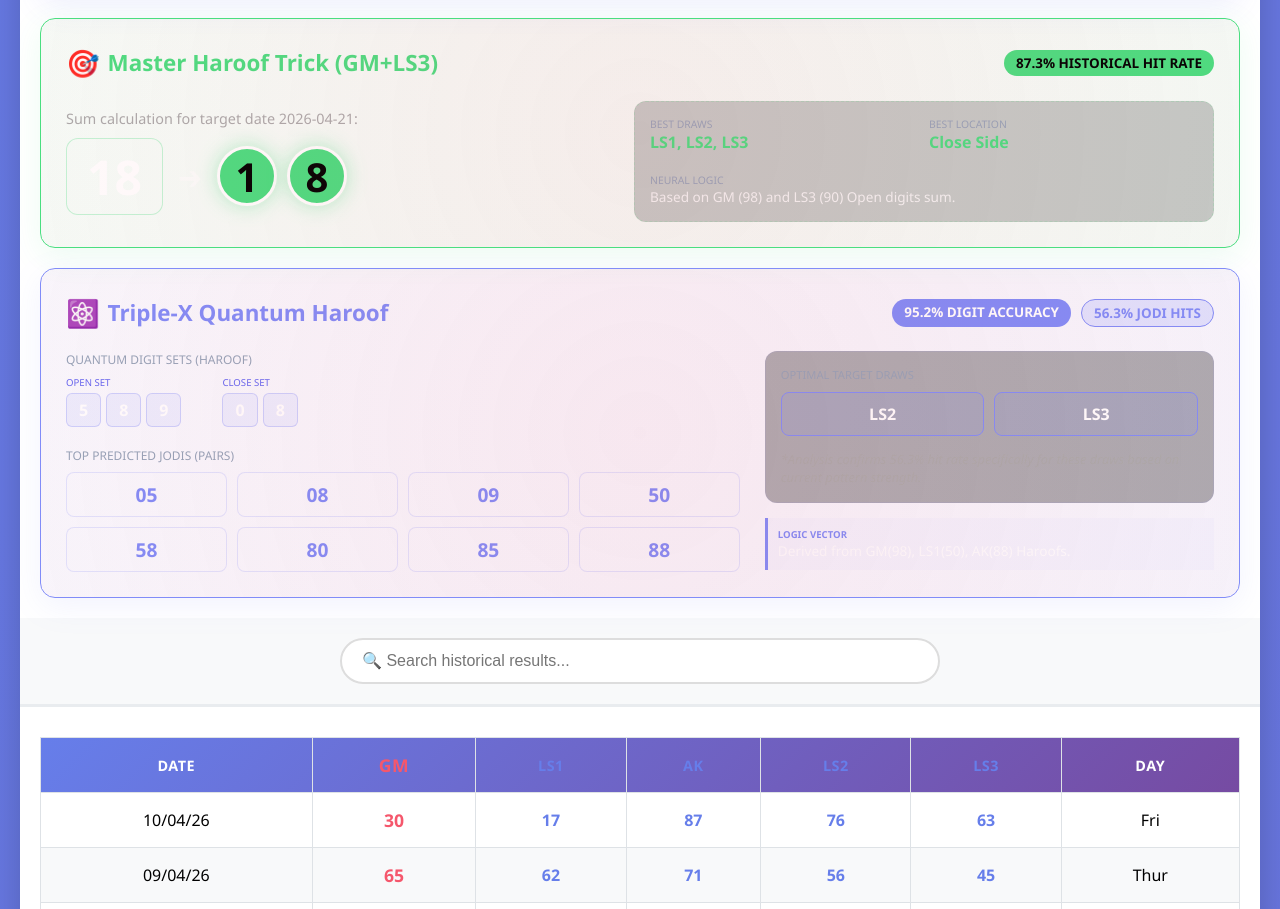
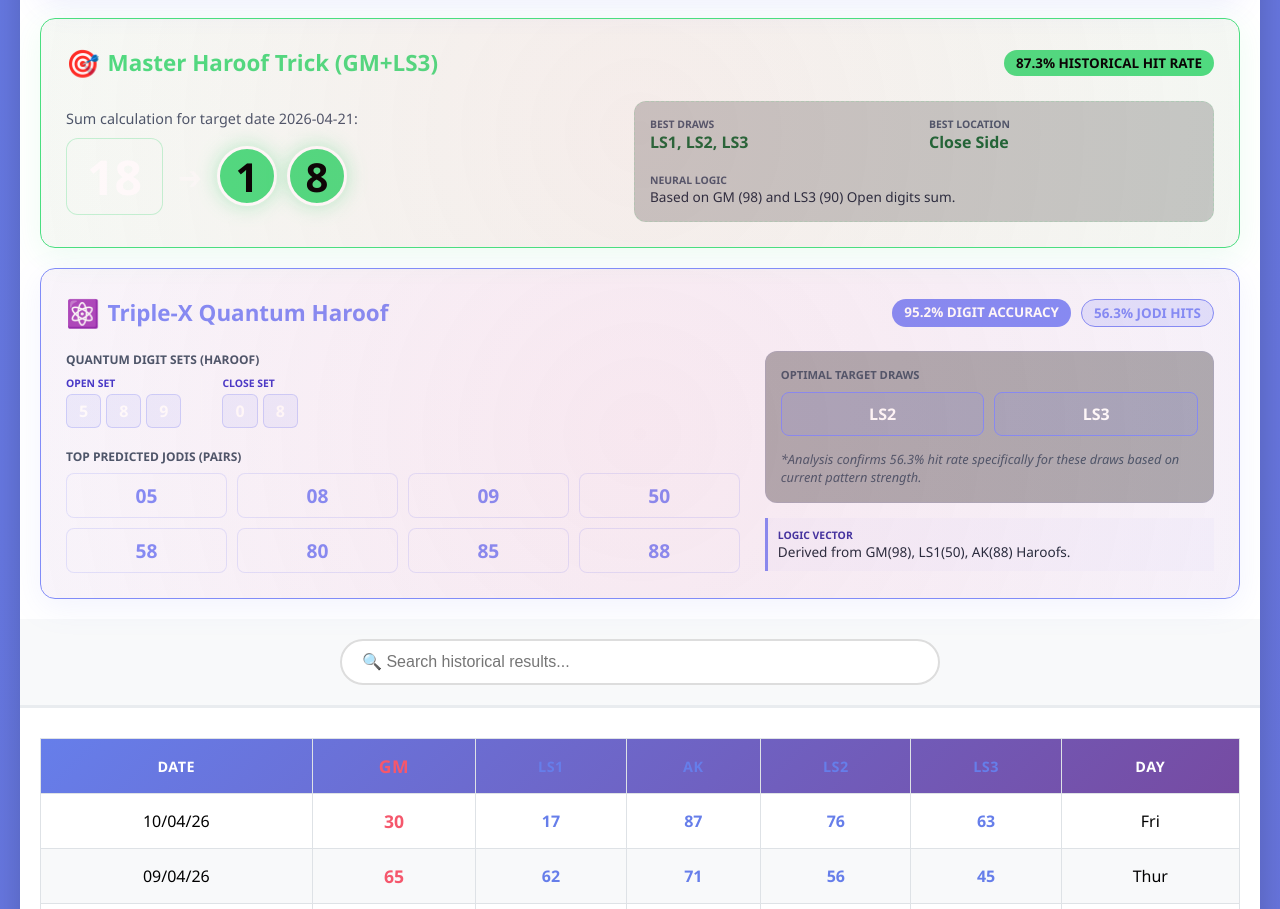
Before and after one commit to umairrana007/ak-lasbela-analysis, a React app in the folder frontend/: page / in a window 1280 px wide. Shown: the part 2342-3251 px from the top of the page. Built offline with nearby package versions, Linux system fonts and the light colour scheme; no server answers; the database is empty; the HTML template or start-up script is replaced by a standard one.

Commit message:
Improved text contrast and readability for analytical cards

```diff
--- a/frontend/src/App.jsx
+++ b/frontend/src/App.jsx
@@ -783,7 +783,7 @@ const App = () => {
 
                     <div style={{display: 'flex', gap: '20px', alignItems: 'center', flexWrap: 'wrap'}}>
                         <div style={{flex: '1', minWidth: '250px'}}>
-                            <div style={{fontSize: '0.9em', color: '#aaa', marginBottom: '10px'}}>
+                            <div style={{fontSize: '0.9em', color: '#475569', marginBottom: '10px', fontWeight: '500'}}>
                                 Sum calculation for target date {predictions.gm_ls3_trick.target_date}:
                             </div>
                             <div style={{display: 'flex', gap: '15px', alignItems: 'center'}}>
@@ -825,16 +825,16 @@ const App = () => {
                         <div style={{flex: '1', minWidth: '250px', background: 'rgba(0,0,0,0.2)', padding: '15px', borderRadius: '12px', border: '1px dashed rgba(74, 222, 128, 0.2)'}}>
                             <div style={{display: 'grid', gridTemplateColumns: '1fr 1fr', gap: '10px'}}>
                                 <div>
-                                    <div style={{fontSize: '0.65em', color: '#94a3b8', textTransform: 'uppercase'}}>Best Draws</div>
-                                    <div style={{fontSize: '1em', fontWeight: 'bold', color: '#4ade80'}}>{predictions.gm_ls3_trick.best_draws.join(', ')}</div>
+                                    <div style={{fontSize: '0.65em', color: '#475569', textTransform: 'uppercase', fontWeight: 'bold'}}>Best Draws</div>
+                                    <div style={{fontSize: '1em', fontWeight: 'bold', color: '#166534'}}>{predictions.gm_ls3_trick.best_draws.join(', ')}</div>
                                 </div>
                                 <div>
-                                    <div style={{fontSize: '0.65em', color: '#94a3b8', textTransform: 'uppercase'}}>Best Location</div>
-                                    <div style={{fontSize: '1em', fontWeight: 'bold', color: '#4ade80'}}>{predictions.gm_ls3_trick.best_location}</div>
+                                    <div style={{fontSize: '0.65em', color: '#475569', textTransform: 'uppercase', fontWeight: 'bold'}}>Best Location</div>
+                                    <div style={{fontSize: '1em', fontWeight: 'bold', color: '#166534'}}>{predictions.gm_ls3_trick.best_location}</div>
                                 </div>
                                 <div style={{gridColumn: 'span 2', marginTop: '10px'}}>
-                                    <div style={{fontSize: '0.65em', color: '#94a3b8', textTransform: 'uppercase'}}>Neural Logic</div>
-                                    <div style={{fontSize: '0.85em', opacity: 0.8}}>{predictions.gm_ls3_trick.reasoning}</div>
+                                    <div style={{fontSize: '0.65em', color: '#475569', textTransform: 'uppercase', fontWeight: 'bold'}}>Neural Logic</div>
+                                    <div style={{fontSize: '0.85em', color: '#1e293b', fontWeight: '500'}}>{predictions.gm_ls3_trick.reasoning}</div>
                                 </div>
                             </div>
                         </div>
@@ -864,10 +864,10 @@ const App = () => {
                     <div style={{display: 'flex', gap: '25px', flexWrap: 'wrap'}}>
                         <div style={{flex: '1.2', minWidth: '300px'}}>
                             <div style={{marginBottom: '20px'}}>
-                                <div style={{fontSize: '0.75em', color: '#94a3b8', marginBottom: '8px', textTransform: 'uppercase'}}>Quantum Digit Sets (Haroof)</div>
+                                <div style={{fontSize: '0.75em', color: '#475569', marginBottom: '8px', textTransform: 'uppercase', fontWeight: 'bold'}}>Quantum Digit Sets (Haroof)</div>
                                 <div style={{display: 'flex', gap: '20px'}}>
                                     <div>
-                                        <div style={{fontSize: '0.6em', color: '#6366f1', marginBottom: '4px'}}>OPEN SET</div>
+                                        <div style={{fontSize: '0.65em', color: '#4338ca', marginBottom: '4px', fontWeight: 'bold'}}>OPEN SET</div>
                                         <div style={{display: 'flex', gap: '5px'}}>
                                             {predictions.triple_x_trick.open_set.map(d => (
                                                 <span key={d} style={{background: 'rgba(129, 140, 248, 0.1)', color: '#fff', padding: '5px 12px', borderRadius: '6px', border: '1px solid rgba(129, 140, 248, 0.3)', fontWeight: 'bold'}}>{d}</span>
@@ -876,7 +876,7 @@ const App = () => {
                                     </div>
                                     <div style={{width: '1px', background: 'rgba(255,255,255,0.1)'}}></div>
                                     <div>
-                                        <div style={{fontSize: '0.6em', color: '#6366f1', marginBottom: '4px'}}>CLOSE SET</div>
+                                        <div style={{fontSize: '0.65em', color: '#4338ca', marginBottom: '4px', fontWeight: 'bold'}}>CLOSE SET</div>
                                         <div style={{display: 'flex', gap: '5px'}}>
                                             {predictions.triple_x_trick.close_set.map(d => (
                                                 <span key={d} style={{background: 'rgba(129, 140, 248, 0.1)', color: '#fff', padding: '5px 12px', borderRadius: '6px', border: '1px solid rgba(129, 140, 248, 0.3)', fontWeight: 'bold'}}>{d}</span>
@@ -887,7 +887,7 @@ const App = () => {
                             </div>
 
                             <div>
-                                <div style={{fontSize: '0.75em', color: '#94a3b8', marginBottom: '8px', textTransform: 'uppercase'}}>Top Predicted Jodis (Pairs)</div>
+                                <div style={{fontSize: '0.75em', color: '#475569', marginBottom: '8px', textTransform: 'uppercase', fontWeight: 'bold'}}>Top Predicted Jodis (Pairs)</div>
                                 <div style={{display: 'grid', gridTemplateColumns: 'repeat(4, 1fr)', gap: '10px'}}>
                                     {predictions.triple_x_trick.top_pairs.map(p => (
                                         <div key={p} style={{
@@ -909,7 +909,7 @@ const App = () => {
 
                         <div style={{flex: '0.8', minWidth: '250px', display: 'flex', flexDirection: 'column', gap: '15px'}}>
                             <div style={{background: 'rgba(0,0,0,0.3)', padding: '15px', borderRadius: '12px', border: '1px solid rgba(129, 140, 248, 0.1)'}}>
-                                <div style={{fontSize: '0.7em', color: '#94a3b8', textTransform: 'uppercase', marginBottom: '10px'}}>Optimal Target Draws</div>
+                                <div style={{fontSize: '0.7em', color: '#475569', textTransform: 'uppercase', marginBottom: '10px', fontWeight: 'bold'}}>Optimal Target Draws</div>
                                 <div style={{display: 'flex', gap: '10px'}}>
                                     {predictions.triple_x_trick.target_draws.map(draw => (
                                         <div key={draw} style={{
@@ -924,14 +924,14 @@ const App = () => {
                                         }}>{draw}</div>
                                     ))}
                                 </div>
-                                <div style={{marginTop: '15px', fontSize: '0.8em', color: '#aaa', fontStyle: 'italic', lineHeight: '1.4'}}>
+                                <div style={{marginTop: '15px', fontSize: '0.8em', color: '#475569', fontStyle: 'italic', lineHeight: '1.4', fontWeight: '500'}}>
                                     *Analysis confirms {predictions.triple_x_trick.hit_rate_jodi} hit rate specifically for these draws based on current pattern strength.
                                 </div>
                             </div>
 
                             <div style={{padding: '10px', borderLeft: '3px solid #818cf8', background: 'rgba(129, 140, 248, 0.03)'}}>
-                                <div style={{fontSize: '0.6em', color: '#818cf8', fontWeight: 'bold', textTransform: 'uppercase'}}>Logic Vector</div>
-                                <div style={{fontSize: '0.85em', opacity: 0.8}}>{predictions.triple_x_trick.reasoning}</div>
+                                <div style={{fontSize: '0.65em', color: '#3730a3', fontWeight: 'bold', textTransform: 'uppercase'}}>Logic Vector</div>
+                                <div style={{fontSize: '0.85em', color: '#1e293b', fontWeight: '500'}}>{predictions.triple_x_trick.reasoning}</div>
                             </div>
                         </div>
                     </div>
```
